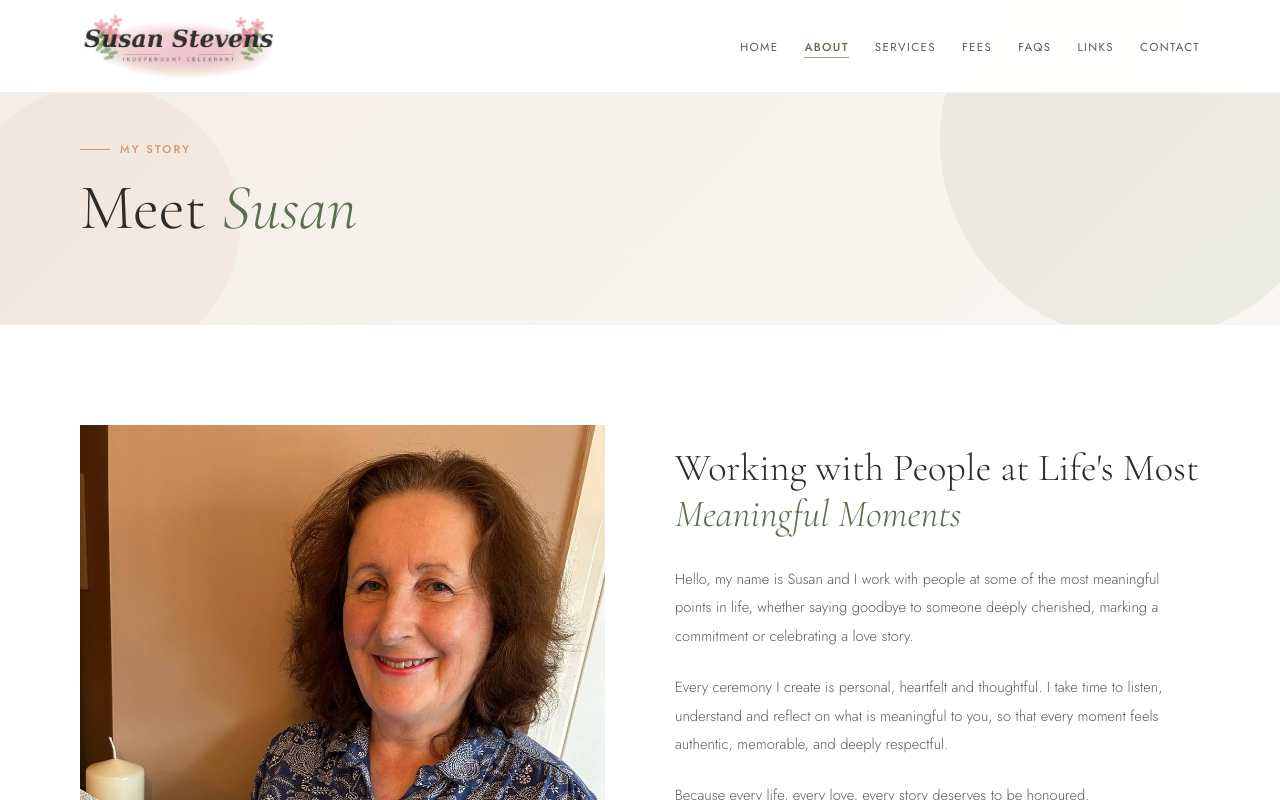
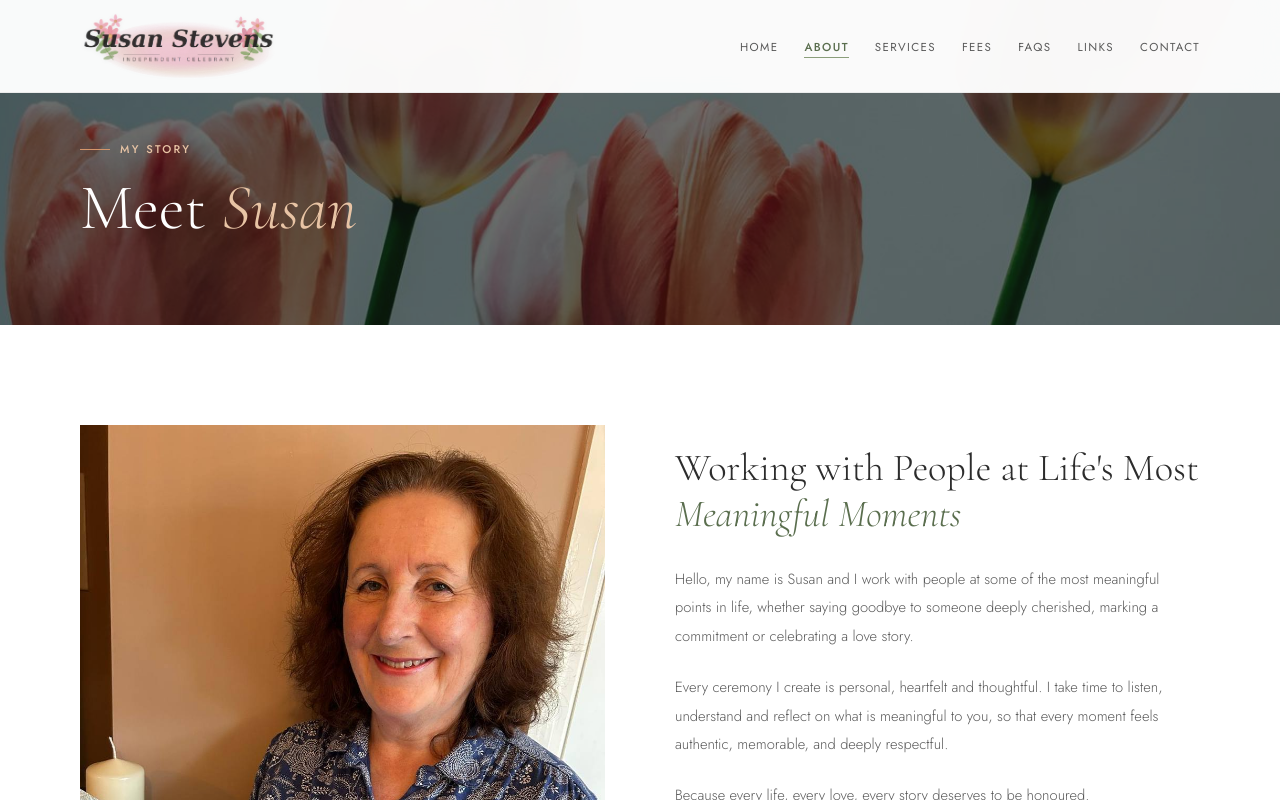
Before and after one commit to hafizaqibjaved/susan, a React (Vite) app: page /about in a window 1280 px wide. Shown: the top 800 px of the page. Built offline with nearby package versions, Linux system fonts and the light colour scheme.

Commit message:
Initial commit

```diff
--- a/src/pages/About.jsx
+++ b/src/pages/About.jsx
@@ -27,15 +27,16 @@ export default function About() {
       {/* Hero banner with nature background */}
       <section style={{
         paddingTop: 140, paddingBottom: 80,
-        background: 'linear-gradient(135deg, var(--cream) 0%, var(--off-white) 100%)',
         position: 'relative', overflow: 'hidden',
+        backgroundImage: `url(${aboutBanner})`,
+        backgroundSize: 'cover',
+        backgroundPosition: 'center 40%',
       }}>
-        <div style={{ position: 'absolute', top: -60, right: -60, width: 400, height: 400, borderRadius: '50%', background: 'rgba(138,158,122,0.12)' }}/>
-        <div style={{ position: 'absolute', bottom: -40, left: -40, width: 280, height: 280, borderRadius: '50%', background: 'rgba(212,149,106,0.08)' }}/>
+        <div style={{ position: 'absolute', inset: 0, background: 'rgba(20,30,20,0.48)' }}/>
         <div className="container" style={{ position: 'relative', zIndex: 1 }}>
-          <p className="section-tag" style={{ }}>My Story</p>
-          <h1 style={{ fontFamily: 'var(--serif)', fontSize: 'clamp(2.5rem, 5vw, 4rem)', fontWeight: 300, marginTop: 12, maxWidth: 600, lineHeight: 1.15, color: 'var(--text-dark)' }}>
-            Meet <em style={{ color: 'var(--sage-dark)', fontStyle: 'italic' }}>Susan</em>
+          <p className="section-tag" style={{ color: 'var(--apricot-light)' }}>My Story</p>
+          <h1 style={{ fontFamily: 'var(--serif)', fontSize: 'clamp(2.5rem, 5vw, 4rem)', fontWeight: 300, marginTop: 12, maxWidth: 600, lineHeight: 1.15, color: '#fff' }}>
+            Meet <em style={{ color: 'var(--apricot-light)', fontStyle: 'italic' }}>Susan</em>
           </h1>
         </div>
       </section>
```
